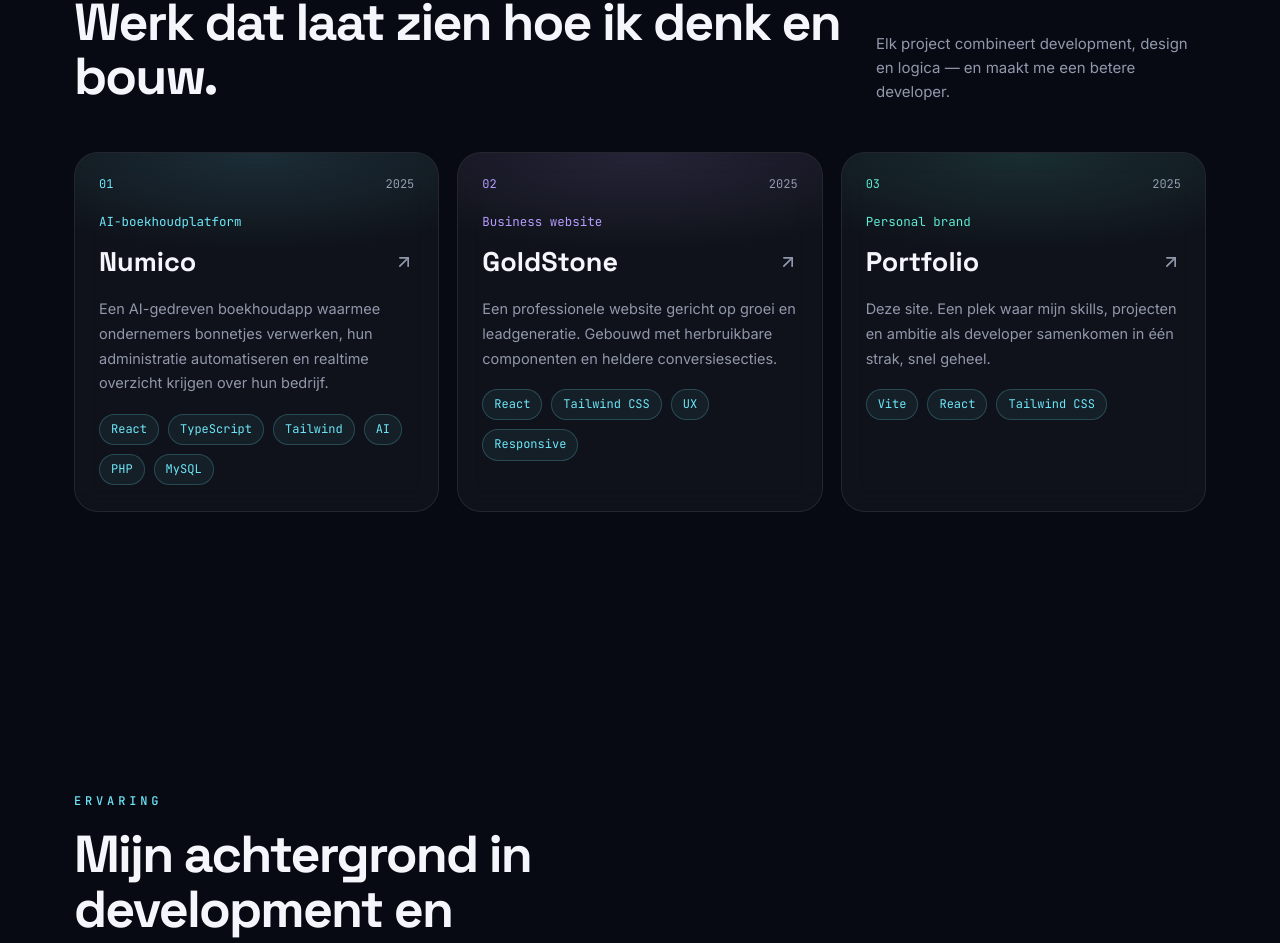
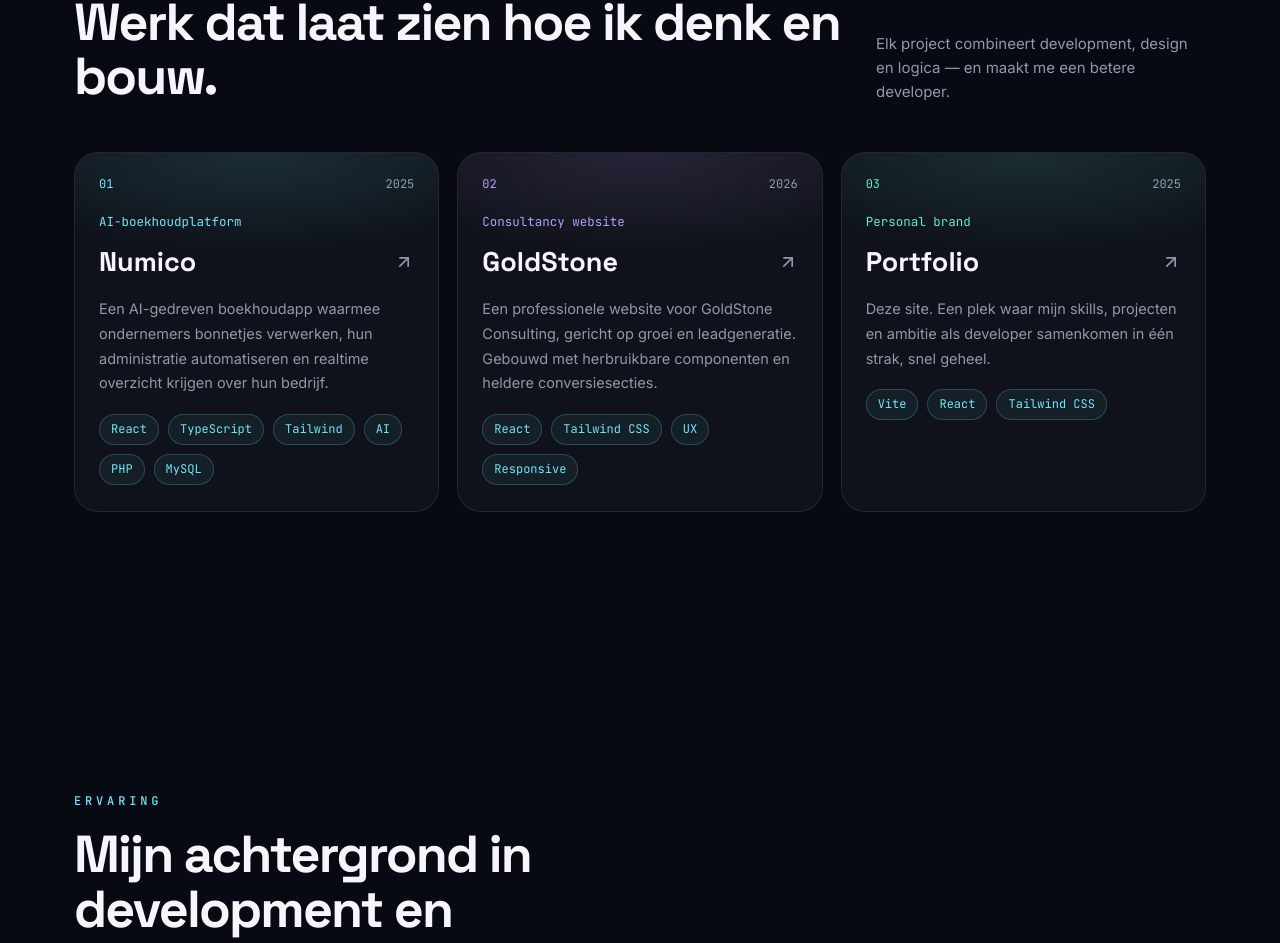
Before and after one commit to Bekoo023/portfolio, a React app: page / in a window 1280 px wide. Shown: the part 2554-3497 px from the top of the page. Built offline with nearby package versions, Linux system fonts and the light colour scheme; the HTML template or start-up script is replaced by a standard one.

Commit message:
new fixes

```diff
--- a/src/App.tsx
+++ b/src/App.tsx
@@ -49,15 +49,17 @@ const projects = [
       "Een AI-gedreven boekhoudapp waarmee ondernemers bonnetjes verwerken, hun administratie automatiseren en realtime overzicht krijgen over hun bedrijf.",
     tech: ["React", "TypeScript", "Tailwind", "AI", "PHP", "MySQL"],
     accent: "var(--accent)",
+    link: "https://smartxx-kohl.vercel.app/",
   },
   {
     title: "GoldStone",
-    label: "Business website",
-    year: "2025",
+    label: "Consultancy website",
+    year: "2026",
     description:
-      "Een professionele website gericht op groei en leadgeneratie. Gebouwd met herbruikbare componenten en heldere conversiesecties.",
+      "Een professionele website voor GoldStone Consulting, gericht op groei en leadgeneratie. Gebouwd met herbruikbare componenten en heldere conversiesecties.",
     tech: ["React", "Tailwind CSS", "UX", "Responsive"],
     accent: "var(--accent-2)",
+    link: "https://goldstoneconsulting.vercel.app/",
   },
   {
     title: "Portfolio",
@@ -67,6 +69,7 @@ const projects = [
       "Deze site. Een plek waar mijn skills, projecten en ambitie als developer samenkomen in één strak, snel geheel.",
     tech: ["Vite", "React", "Tailwind CSS"],
     accent: "var(--grow)",
+    link: "",
   },
 ];
 
@@ -632,8 +635,10 @@ export default function App() {
             </div>
 
             <div className="projects">
-              {projects.map((p, i) => (
-                <article
+              {projects.map((p, i) => {
+                const Tag = p.link ? "a" : "article";
+                return (
+                  <Tag
                     className="project card"
                     data-reveal
                     style={
@@ -643,6 +648,9 @@ export default function App() {
                       } as React.CSSProperties
                     }
                     key={p.title}
+                    {...(p.link
+                      ? { href: p.link, target: "_blank", rel: "noreferrer" }
+                      : {})}
                   >
                     <div className="project-top">
                       <span className="project-no">0{i + 1}</span>
@@ -662,8 +670,9 @@ export default function App() {
                         ))}
                       </div>
                     </div>
-                </article>
-              ))}
+                  </Tag>
+                );
+              })}
             </div>
           </div>
         </section>
```
Lines whose indentation alone changed are shown as unchanged.
